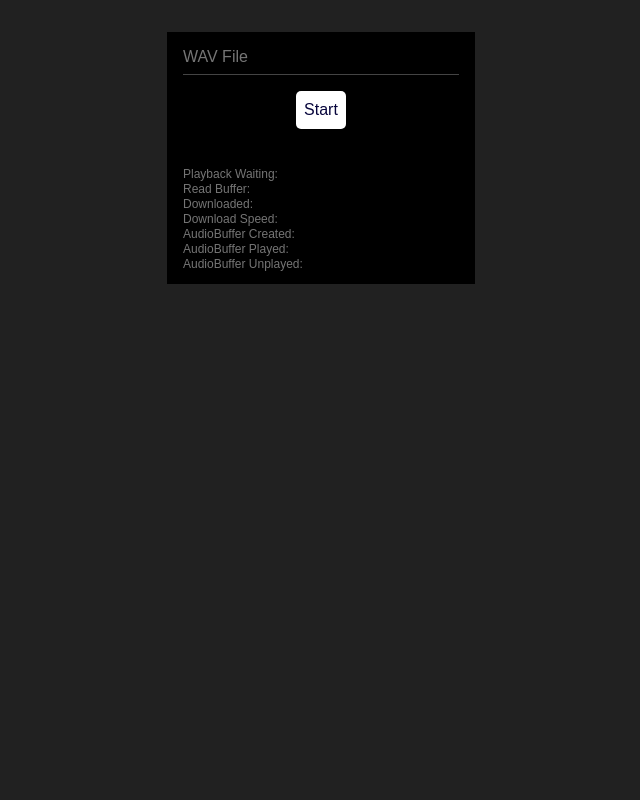
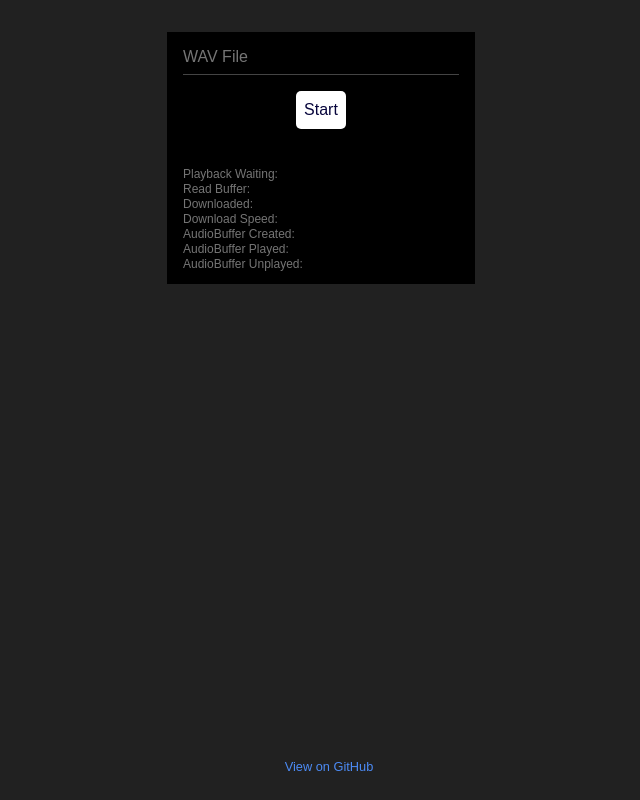
Before and after one commit to anthumchris/fetch-stream-audio, a plain HTML site: page index.html in a window 1280 px wide. Shown: the whole page, without its empty margins (319-959 px from the left). Drawn offline with Linux system fonts and the light colour scheme.

Commit message:
add github link in footer

```diff
--- a/index.html
+++ b/index.html
@@ -24,6 +24,26 @@
       margin: 0 auto;
       padding: 1em 1em 0;
       background: #000;
+    }
+
+    footer {
+      text-align: center;
+      position: absolute;
+      bottom: 0;
+      width: 100vw;
+      margin: 0;
+      padding: 0;
+    }
+
+    a {
+      color: #4c8bf5;
+      display: inline-block;
+      font-size: .8rem;
+      padding: 2em 1em;
+      text-decoration: none;
+    }
+    a:hover {
+      text-decoration: underline;
     }
 
     h2 {
@@ -127,5 +147,8 @@
       <dd id="abRemaining"></dd>
     </dl>
   </main>
+  <footer>
+    <a href="https://github.com/AnthumChris/fetch-stream-audio">View on GitHub</a>
+  </footer>
 </body>
 </html>
```
